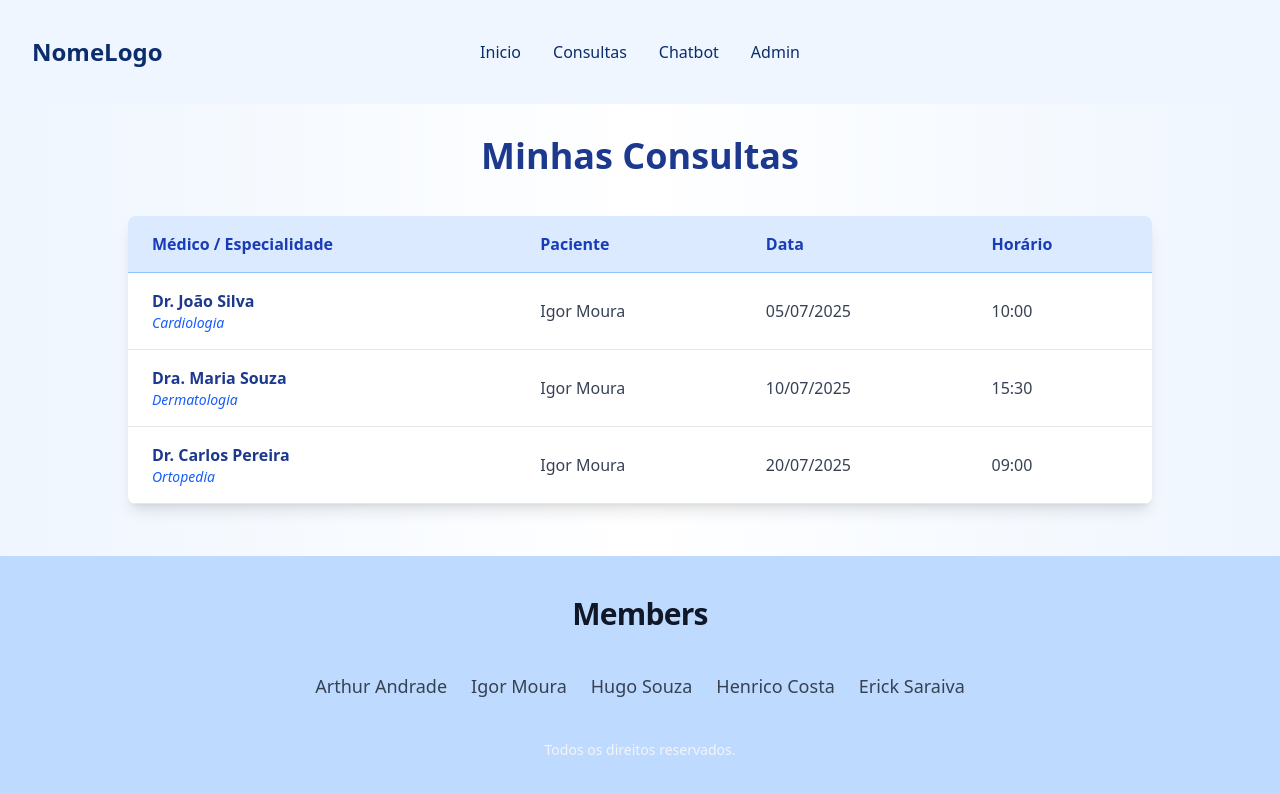
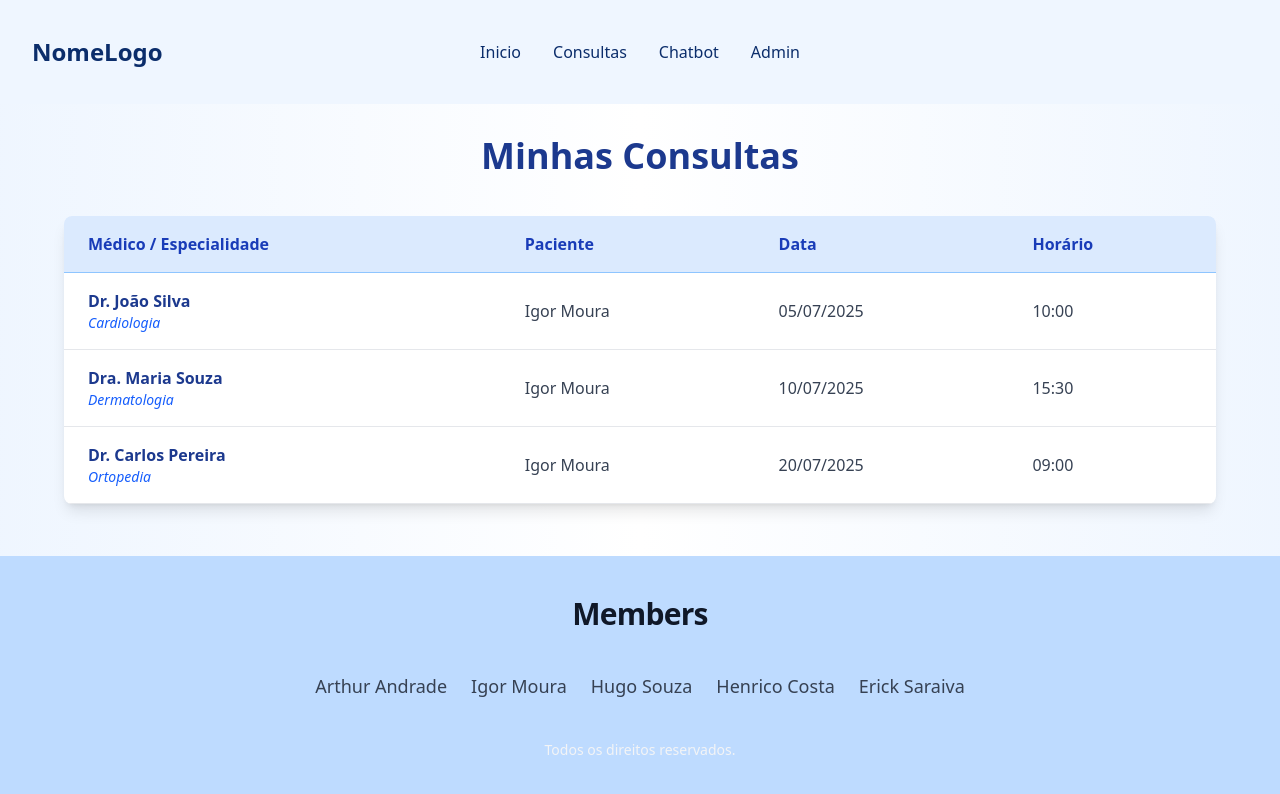
Before and after one commit to igormooura/ChatBot, a React (Vite) app in the folder frontend/: page /user in a window 1280 px wide. Shown: the top 794 px of the page. Built offline with nearby package versions, Linux system fonts and the light colour scheme.

Commit message:
refactor na pagina de user, coloquei o componente

```diff
--- a/frontend/src/pages/UserPage.tsx
+++ b/frontend/src/pages/UserPage.tsx
@@ -1,40 +1,12 @@
 import Footer from "../components/Footer/Footer";
 import Header from "../components/Header/Header";
-
-type Consulta = {
-  id: number;
-  medico: string;
-  especialidade: string;
-  paciente: string;
-  data: string;
-  horario: string;
-};
+import ConsultasTable from "../components/Tables/ConsultasTable";
+import type { Consulta } from "../components/Tables/ConsultasTable";
 
 const consultasSimuladas: Consulta[] = [
-  {
-    id: 1,
-    medico: "Dr. João Silva",
-    especialidade: "Cardiologia",
-    paciente: "Igor Moura",
-    data: "2025-07-05",
-    horario: "10:00",
-  },
-  {
-    id: 2,
-    medico: "Dra. Maria Souza",
-    especialidade: "Dermatologia",
-    paciente: "Igor Moura",
-    data: "2025-07-10",
-    horario: "15:30",
-  },
-  {
-    id: 3,
-    medico: "Dr. Carlos Pereira",
-    especialidade: "Ortopedia",
-    paciente: "Igor Moura",
-    data: "2025-07-20",
-    horario: "09:00",
-  },
+  { id: 1, medico: "Dr. João Silva", especialidade: "Cardiologia", paciente: "Igor Moura", data: "2025-07-05", horario: "10:00" },
+  { id: 2, medico: "Dra. Maria Souza", especialidade: "Dermatologia", paciente: "Igor Moura", data: "2025-07-10", horario: "15:30" },
+  { id: 3, medico: "Dr. Carlos Pereira", especialidade: "Ortopedia", paciente: "Igor Moura", data: "2025-07-20", horario: "09:00" },
 ];
 
 export const Userpage = () => {
@@ -42,43 +14,11 @@ export const Userpage = () => {
     <div className="flex flex-col min-h-screen">
       <Header />
       <main className="flex-grow bg-gradient-to-r from-blue-50 via-white to-blue-50 p-8">
-        <h1 className="text-4xl font-extrabold mb-10 text-center text-blue-900">
-          Minhas Consultas
-        </h1>
-
+        <h1 className="text-4xl font-extrabold mb-10 text-center text-blue-900">Minhas Consultas</h1>
         {consultasSimuladas.length === 0 ? (
-          <p className="text-center text-gray-600 text-lg">
-            Você ainda não marcou nenhuma consulta.
-          </p>
+          <p className="text-center text-gray-600 text-lg">Você ainda não marcou nenhuma consulta.</p>
         ) : (
-          <div className="overflow-x-auto max-w-5xl mx-auto shadow-lg rounded-lg bg-white">
-            <table className="w-full text-left rounded-lg">
-              <thead className="bg-blue-100 border-b border-blue-300">
-                <tr>
-                  <th className="px-6 py-4 font-semibold text-blue-800">Médico / Especialidade</th>
-                  <th className="px-6 py-4 font-semibold text-blue-800">Paciente</th>
-                  <th className="px-6 py-4 font-semibold text-blue-800">Data</th>
-                  <th className="px-6 py-4 font-semibold text-blue-800">Horário</th>
-                </tr>
-              </thead>
-              <tbody>
-                {consultasSimuladas.map(({ id, medico, especialidade, paciente, data, horario }) => (
-                  <tr
-                    key={id}
-                    className="border-b border-gray-200 hover:bg-blue-50 transition-colors cursor-pointer"
-                  >
-                    <td className="px-6 py-4">
-                      <p className="font-semibold text-blue-900">{medico}</p>
-                      <p className="text-sm text-blue-600 italic">{especialidade}</p>
-                    </td>
-                    <td className="px-6 py-4 text-gray-700">{paciente}</td>
-                    <td className="px-6 py-4 text-gray-700">{new Date(data).toLocaleDateString("pt-BR")}</td>
-                    <td className="px-6 py-4 text-gray-700">{horario}</td>
-                  </tr>
-                ))}
-              </tbody>
-            </table>
-          </div>
+          <ConsultasTable consultas={consultasSimuladas} />
         )}
       </main>
       <Footer />
```
